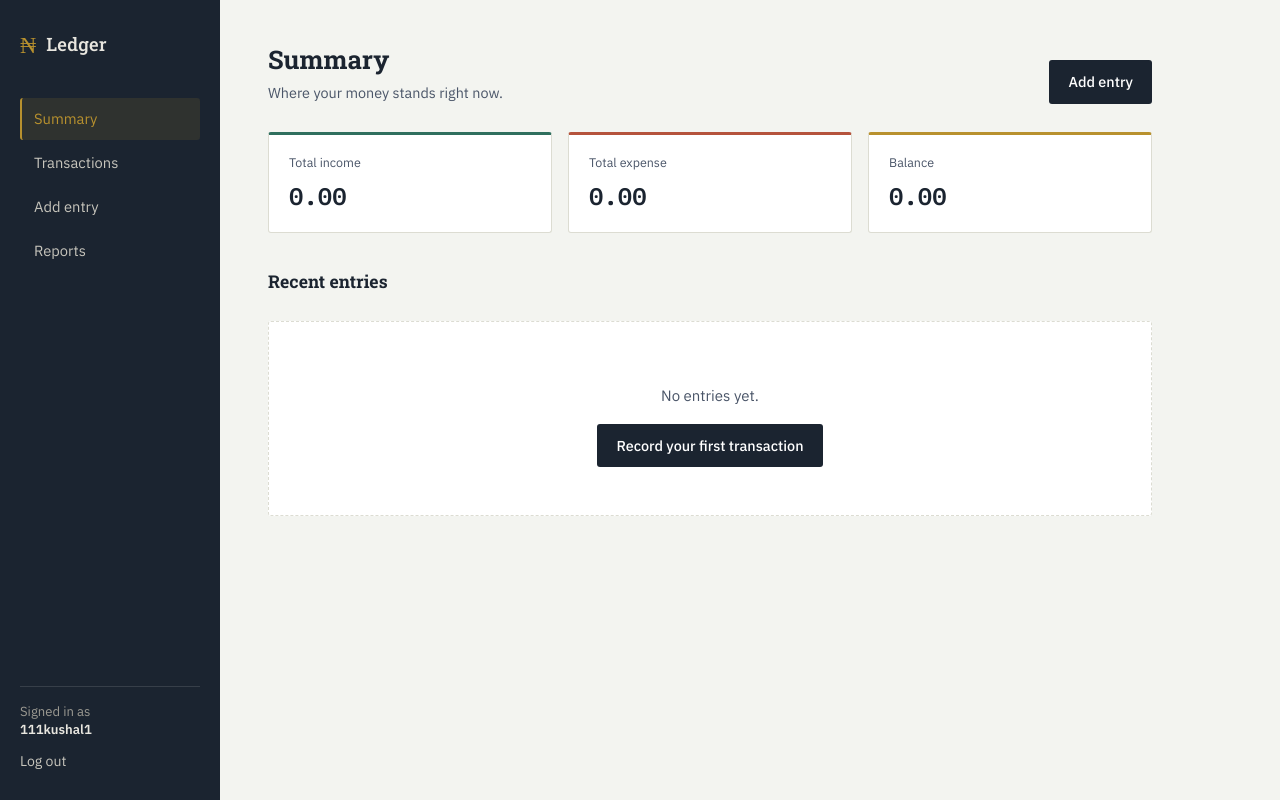
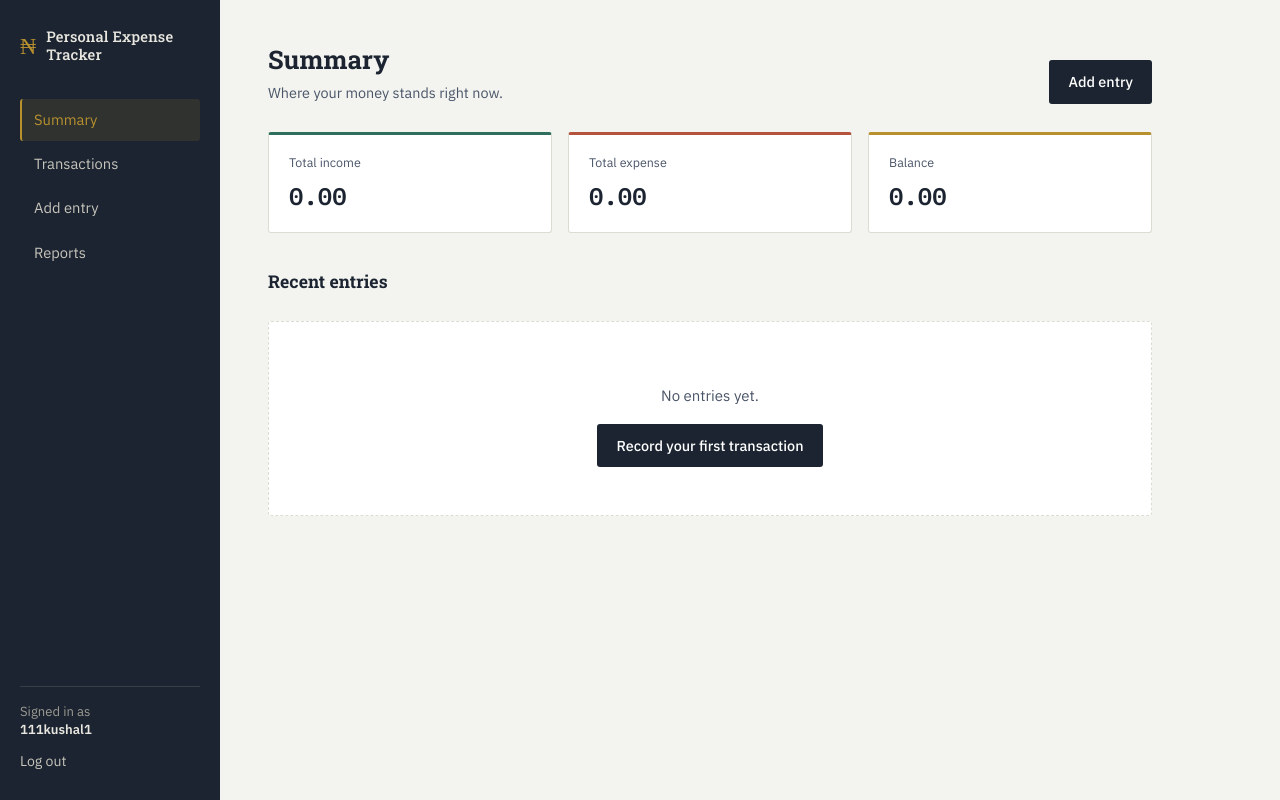
Before and after one commit to Kushal-404/expense_tracker_project, a Django app: page / in a window 1280 px wide. Run offline with Django 5.2, Linux system fonts and the light colour scheme; a user stored in the database is signed in; data comes from the database, SQL or seed files in the repository; both versions use the stored data as it was after the commit.

Commit message:
Refactor branding and titles for consistency across templates

```diff
--- a/static/tracker/css/style.css
+++ b/static/tracker/css/style.css
@@ -69,7 +69,8 @@ a { color: var(--income); }
 
 .brand-name {
     font-family: 'Roboto Slab', serif;
-    font-size: 1.15rem;
+    font-size: 0.92rem;
+    line-height: 1.2;
     letter-spacing: 0.01em;
 }
 
--- a/templates/tracker/base.html
+++ b/templates/tracker/base.html
@@ -4,7 +4,7 @@
 <head>
     <meta charset="UTF-8">
     <meta name="viewport" content="width=device-width, initial-scale=1.0">
-    <title>{% block title %}Ledger{% endblock %} · Personal Expenses Tracker</title>
+    <title>{% block title %}Personal Expense Tracker{% endblock %} · Personal Expense Tracker</title>
     <link rel="stylesheet" href="{% static 'tracker/css/style.css' %}">
 </head>
 <body>
@@ -13,7 +13,7 @@
         <aside class="sidebar">
             <div class="brand">
                 <span class="brand-mark">&#8358;</span>
-                <span class="brand-name">Ledger</span>
+                <span class="brand-name">Personal Expense Tracker</span>
             </div>
             <nav class="side-nav">
                 <a href="{% url 'dashboard' %}" class="{% if request.resolver_match.url_name == 'dashboard' %}active{% endif %}">Summary</a>
--- a/templates/tracker/login.html
+++ b/templates/tracker/login.html
@@ -3,7 +3,7 @@
 {% block auth_content %}
 <div class="auth-card">
     <div class="auth-mark">&#8358;</div>
-    <h1>Ledger</h1>
+    <h1>Personal Expense Tracker</h1>
     <p class="auth-sub">Track what comes in, and what goes out.</p>
     <form method="post" class="stacked-form">
         {% csrf_token %}
--- a/templates/tracker/register.html
+++ b/templates/tracker/register.html
@@ -4,7 +4,7 @@
 <div class="auth-card">
     <div class="auth-mark">&#8358;</div>
     <h1>Create your account</h1>
-    <p class="auth-sub">Set up your personal ledger in a minute.</p>
+    <p class="auth-sub">Set up your personal expense tracker in a minute.</p>
     <form method="post" class="stacked-form">
         {% csrf_token %}
         {% for field in form %}
```
Also changed, not shown: db.sqlite3.
